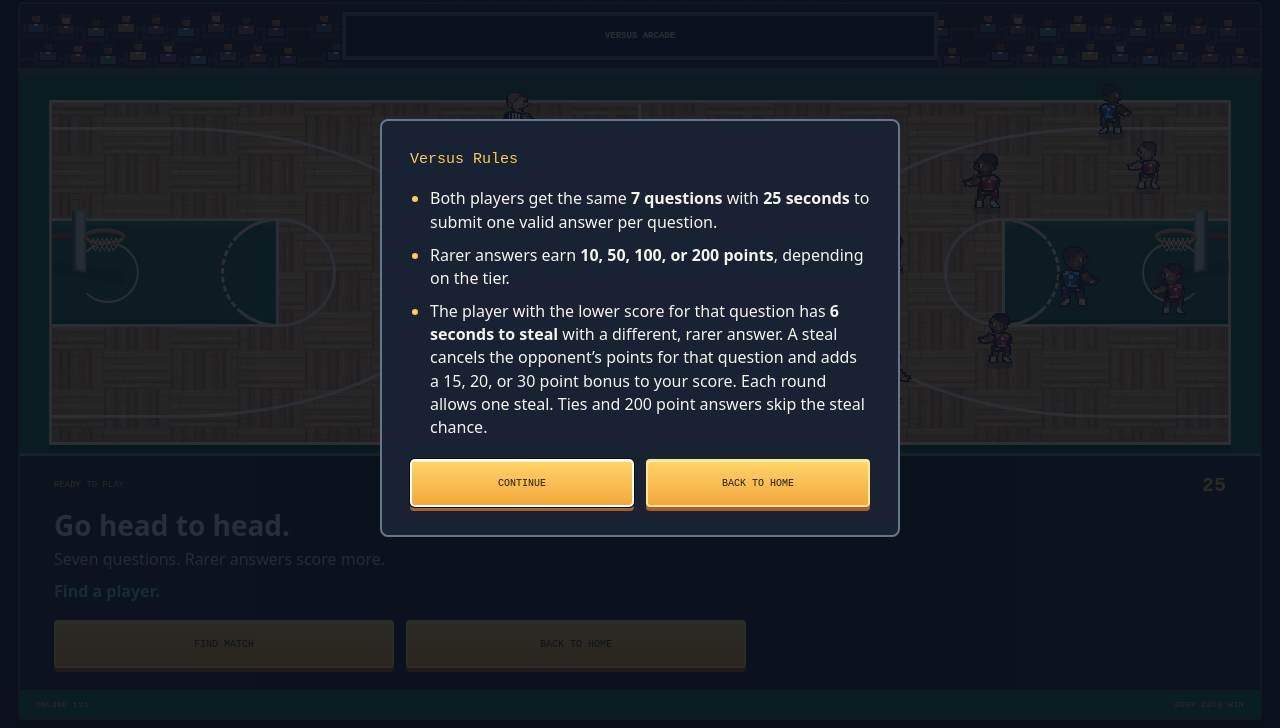
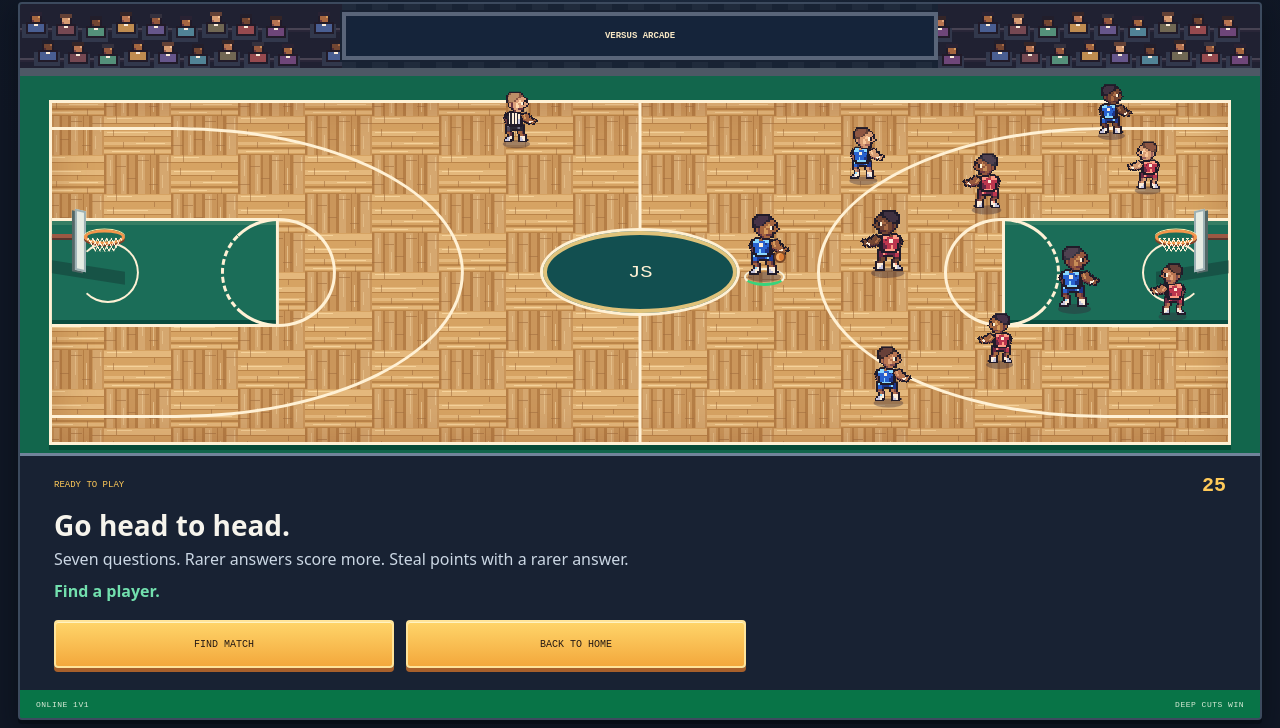
Before and after one commit to NathanN-275/JumpShot_DailyGame, a website: page dist/versus.html in a window 1280 px wide. Shown: the part 72-800 px from the top of the page. Drawn offline with Linux system fonts and the light colour scheme.

Commit message:
fix: move Versus rules inline and update the home headline
What changed: Add the short scoring and steal rules beneath Go head to head, remove the rules dialog, and change the home headline to Do you know ball?

Why: Players can read the rules and start matchmaking from the same screen, and the homepage uses the requested arcade headline.

Files/systems affected: Home page markup and Versus lobby markup, styles, and client script.

Testing: All six Node tests passed. Chrome confirmed the inline rules and Find Match control on entry and the new home headline.

```diff
--- a/dist/versus.css
+++ b/dist/versus.css
@@ -12,9 +12,8 @@
 .match-info.is-steal { color: #ffad4d; }
 .match-info.searching::after { content: ' ...'; animation: search-pulse 1s steps(4, end) infinite; }
 @keyframes search-pulse { 50% { opacity: .2; } }
-.versus-actions, .versus-rules-actions { display: grid; grid-template-columns: repeat(2, minmax(0, 1fr)); gap: 12px; }
-.versus-actions { max-width: 692px; margin-top: 13px; }
-.versus-actions .primary-button, .versus-rules-actions .primary-button { padding: 8px; text-align: center; line-height: 1.5; }
+.versus-actions { display: grid; grid-template-columns: repeat(2, minmax(0, 1fr)); gap: 12px; max-width: 692px; margin-top: 13px; }
+.versus-actions .primary-button { padding: 8px; text-align: center; line-height: 1.5; }
 #cancel-search { grid-column: 1 / -1; width: min(340px, 100%); }
 .versus-home-link { text-decoration: none; }
 .versus-panel .answer-entry { max-width: 620px; }
@@ -28,21 +27,6 @@
 .versus-mode .sprite-red { --facing: -1; }
 .versus-mode .is-blue-defending .blue-one .sprite-ball { visibility: hidden; }
 .versus-mode .is-blue-defending .red-one .sprite-ball { display: block; }
-.versus-rules {
-  width: min(520px, calc(100% - 32px));
-  max-height: calc(100% - 32px);
-  padding: clamp(16px, 5vw, 28px);
-  border: 2px solid #66758a;
-  border-radius: 8px;
-  background: var(--panel);
-  color: var(--ink);
-  box-shadow: 0 8px 0 #0b121e;
-}
-.versus-rules::backdrop { background: #0b111bdd; }
-.versus-rules h2 { margin: 0 0 16px; color: var(--yellow); font: 15px/1.5 var(--pixel); }
-.versus-rules ul { display: grid; gap: 10px; margin: 0; padding-left: 20px; line-height: 1.45; }
-.versus-rules li::marker { color: var(--yellow); }
-.versus-rules-actions { margin-top: 20px; }
 @media (max-width: 620px) {
   .versus-mode .topbar { grid-template-columns: 1fr; height: auto; }
   .versus-mode .scorebug { grid-column: 1; }
--- a/dist/versus.html
+++ b/dist/versus.html
@@ -35,7 +35,7 @@
 <section class="versus-panel">
   <div class="versus-status"><span id="round-label">READY TO PLAY</span><strong id="clock">25</strong></div>
   <h1 id="headline">Go head to head.</h1>
-  <p id="hint">Seven questions. Rarer answers score more.</p>
+  <p id="hint">Seven questions. Rarer answers score more. Steal points with a rarer answer.</p>
   <div id="match-info" class="match-info" aria-live="polite">Find a player.</div>
   <form id="versus-form" class="answer-form hidden" autocomplete="off">
     <label class="sr-only" for="versus-answer">Your answer</label>
@@ -59,16 +59,4 @@
   <div class="results-list" id="versus-results-list"></div>
 </section>
 </main>
-<dialog class="versus-rules" id="versus-rules" aria-labelledby="versus-rules-title">
-  <h2 id="versus-rules-title">Versus Rules</h2>
-  <ul>
-    <li>Both players get the same <strong>7 questions</strong> with <strong>25 seconds</strong> to submit one valid answer per question.</li>
-    <li>Rarer answers earn <strong>10, 50, 100, or 200 points</strong>, depending on the tier.</li>
-    <li>The player with the lower score for that question has <strong>6 seconds to steal</strong> with a different, rarer answer. A steal cancels the opponent’s points for that question and adds a 15, 20, or 30 point bonus to your score. Each round allows one steal. Ties and 200 point answers skip the steal chance.</li>
-  </ul>
-  <form method="dialog" class="versus-rules-actions">
-    <button class="primary-button" type="submit" autofocus>CONTINUE</button>
-    <a class="primary-button versus-home-link" href="./index.html">BACK TO HOME</a>
-  </form>
-</dialog>
 </body></html>
--- a/dist/versus.js
+++ b/dist/versus.js
@@ -17,7 +17,6 @@ const tiers = { half: ['HALF COURT', 200], three: ['THREE', 100], jumpshot: ['JU
 const form = $('#versus-form');
 const input = $('#versus-answer');
 const reveal = $('#reveal');
-const rules = $('#versus-rules');
 const sessionKey = 'jumpshot-versus-match';
 function saveSession() {
   try { sessionStorage.setItem(sessionKey, JSON.stringify({ ticket, matchId })); } catch { /* Browser storage may be disabled. */ }
@@ -242,9 +241,7 @@ form.addEventListener('submit', event => {
 });
 $('#find-match').addEventListener('click', startQueue);
 $('#cancel-search').addEventListener('click', cancelQueue);
-rules.addEventListener('close', () => $('#find-match').focus());
 try {
   const saved = JSON.parse(sessionStorage.getItem(sessionKey) || 'null');
   if (saved?.ticket && saved?.matchId) { ticket = saved.ticket; connect(saved.matchId); }
 } catch { clearSession(); }
-if (!matchId) rules.showModal();
```
Also changed, not shown: dist/index.html (+1 -1 lines).
